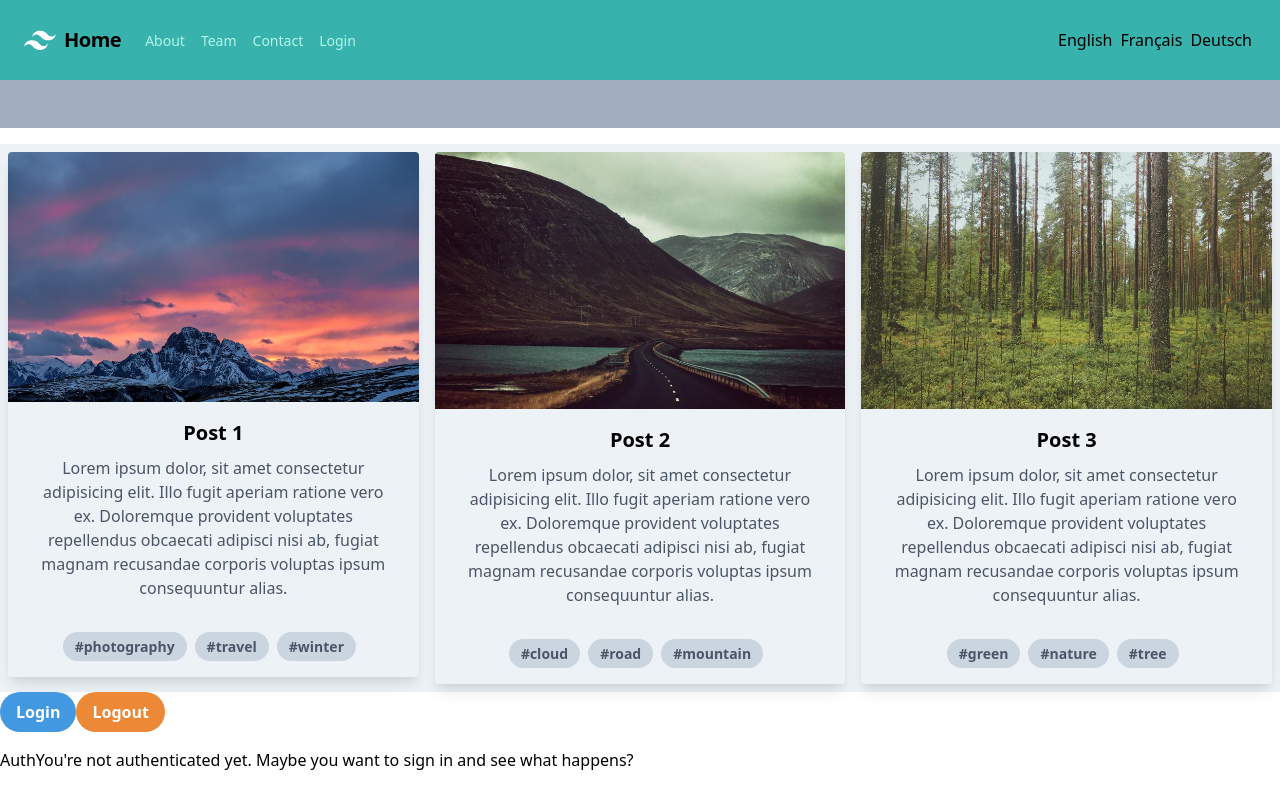
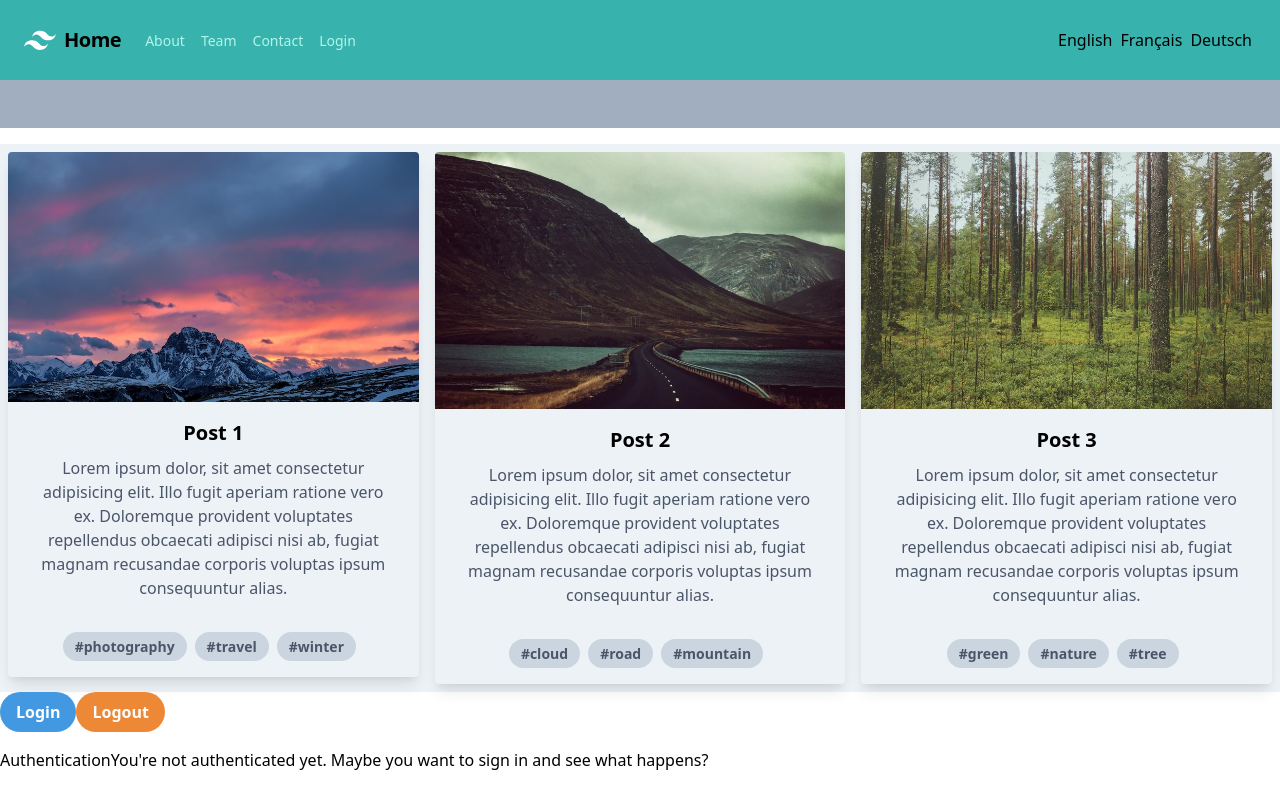
Before and after one commit to jeanquark/nuxt-static, a Nuxt app: page / in a window 1280 px wide. Built offline with nearby package versions, Linux system fonts and the light colour scheme.

Commit message:
Test change for SSH

```diff
--- a/pages/index.vue
+++ b/pages/index.vue
@@ -27,7 +27,7 @@
             <button class="bg-orange-500 hover:bg-orange-700 text-white font-bold py-2 px-4 rounded-full" @click.stop="logout()">Logout</button>
 			</div>
 		<div class="flex flex-row mb-4">
-            <h2>Auth</h2><br />
+            <h2>Authentication</h2><br />
             <!-- isAuthenticated: {{ isAuthenticated }}<br /> -->
             <p v-if="!isAuthenticated">
                 You're not authenticated yet. Maybe you want to <nuxt-link to="/auth/sign-in" class="link">sign in</nuxt-link> and see what happens?
```
